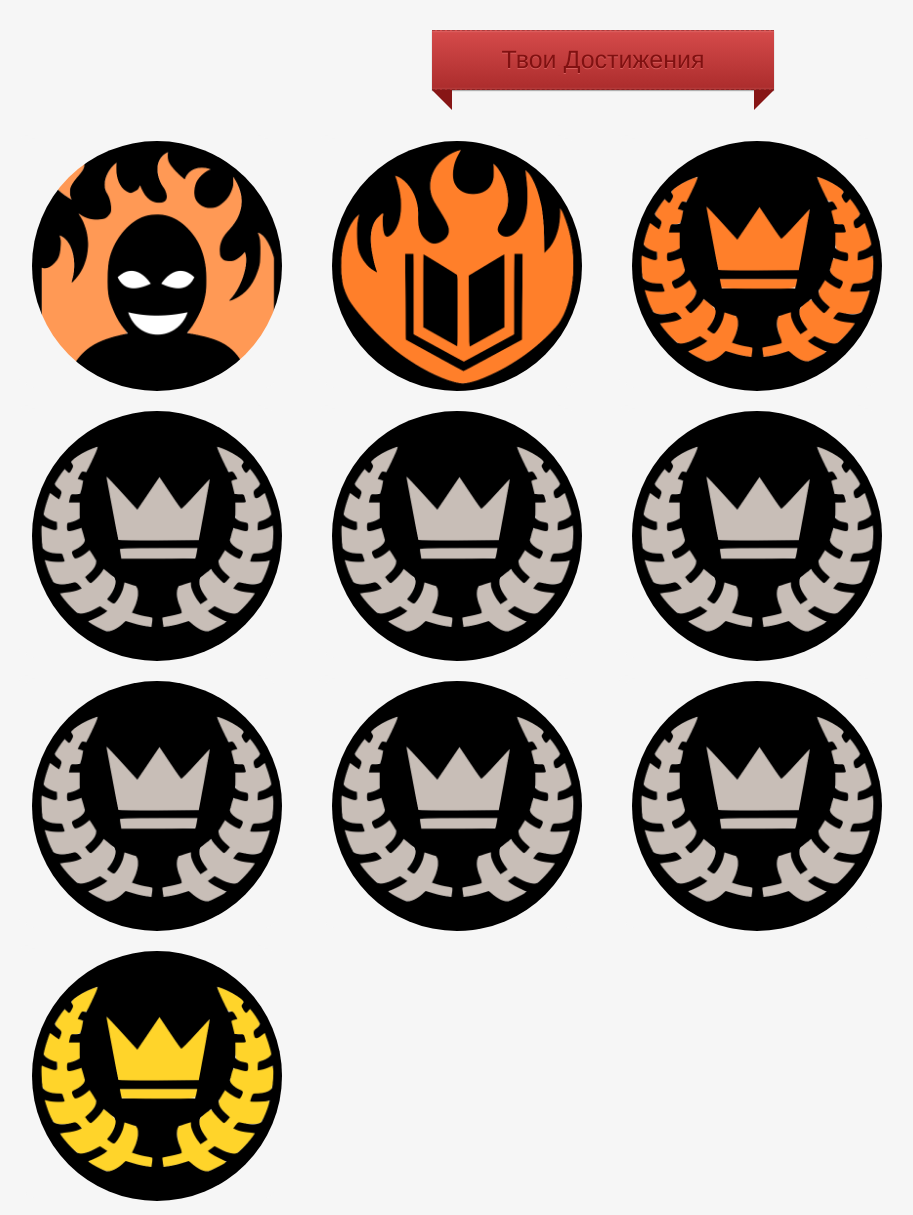
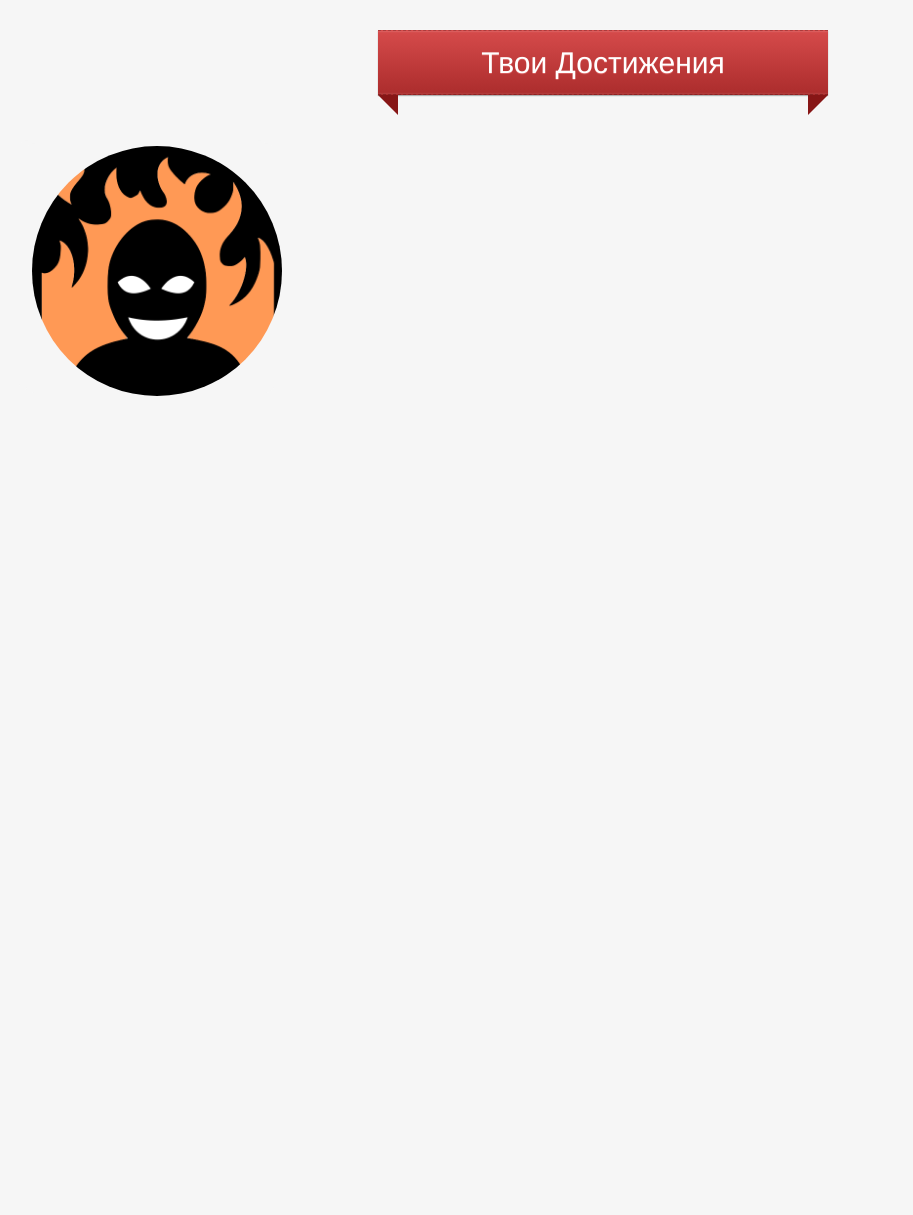
Before and after one commit to ordian/AUchievement, a Django app: template Web/Web/templates/Achievement/achievements.html in a window 1280 px wide. Shown: the part 80-1295 px from the top of the page, without its empty margins (37-950 px from the left). After the commit the page ends 476 px from the top, so only its background shows below. Run offline with Django 3.2, Linux system fonts and the light colour scheme; the template is opened without the code that fills it: most values are stand-ins (such as "Sample title", 1, 10 or a date in 2020); some libraries are stand-ins or nearby versions.

Commit message:
Achievements

```diff
--- a/Web/Achievement/models.py
+++ b/Web/Achievement/models.py
@@ -23,6 +23,8 @@
 class Achievement(models.Model):
     code = models.CharField(max_length=100)
     description = models.CharField(max_length=500)
+    name = models.CharField(max_length=100)
+    image = models.CharField(max_length=1000)
 
 
 class AchievedAchievement(models.Model):
--- a/Web/Web/static/css/app.css
+++ b/Web/Web/static/css/app.css
@@ -192,7 +192,7 @@
 /* RIBBON (generated http://livetools.uiparade.com/ribbon-builder.html) */
 
 .ribbon {
-  width: 342px;
+  width: 450px;
   position: relative;
   margin-left: auto;
   margin-right: auto;
@@ -213,8 +213,8 @@
   font-family: 'Helvetica Neue',Helvetica, sans-serif;
 }
 .ribbon h1 {
-  font-size: 25px!important;
-  color: #801111;
+  font-size: 30px!important;
+  color: #FFF;
   text-shadow: #d65c5c 0 1px 0;
   margin:0px;
   padding: 15px 10px;
--- a/Web/Web/templates/Achievement/achievements.html
+++ b/Web/Web/templates/Achievement/achievements.html
@@ -13,115 +13,19 @@
 
   <div class="row badges">
 
+    {% for badge in achievements %}
     <div class="col-md-4 badge">
 
       <div class="badge">
         <img src="{% static "img/pyromaniac.png" %}" class="badge-img img-circle">
-        <div class="badge-title">Pyromaniac<hr></div>
-        <div class="badge-description">100% алгебраических структур</div>
+        <div class="badge-title">{{ badge.code }}<hr></div>
+        <div class="badge-description">{{ badge.description }}</div>
 
       </div>
 
     </div>
+    {% endfor %}
 
-    <div class="col-md-4 badge">
-
-      <div class="badge">
-        <img src="{% static "img/burning-book.png" %}" class="badge-img img-circle">
-        <div class="badge-title">Burning book<hr></div>
-        <div class="badge-description">80% алгебраических структур</div>
-
-      </div>
-
-    </div>
-
-    <div class="col-md-4 badge">
-
-      <div class="badge">
-        <img src="{% static "img/crown-bronze.png" %}" class="badge-img img-circle">
-        <div class="badge-title">Bronze Final<hr></div>
-        <div class="badge-description">50% Overall</div>
-
-      </div>
-
-    </div>
-
-    <div class="col-md-4 badge">
-
-      <div class="badge">
-        <img src="{% static "img/crown-silver.png" %}" class="badge-img img-circle">
-        <div class="badge-title">Silver Final<hr></div>
-        <div class="badge-description">70% Overall</div>
-
-      </div>
-
-    </div>
-
-    <div class="col-md-4 badge">
-
-      <div class="badge">
-        <img src="{% static "img/crown-silver.png" %}" class="badge-img img-circle">
-        <div class="badge-title">Silver Final<hr></div>
-        <div class="badge-description">70% Overall</div>
-
-      </div>
-
-    </div>
-
-    <div class="col-md-4 badge">
-
-      <div class="badge">
-        <img src="{% static "img/crown-silver.png" %}" class="badge-img img-circle">
-        <div class="badge-title">Silver Final<hr></div>
-        <div class="badge-description">70% Overall</div>
-
-      </div>
-
-    </div>
-
-    <div class="col-md-4 badge">
-
-      <div class="badge">
-        <img src="{% static "img/crown-silver.png" %}" class="badge-img img-circle">
-        <div class="badge-title">Silver Final<hr></div>
-        <div class="badge-description">70% Overall</div>
-
-      </div>
-
-    </div>
-
-    <div class="col-md-4 badge">
-
-      <div class="badge">
-        <img src="{% static "img/crown-silver.png" %}" class="badge-img img-circle">
-        <div class="badge-title">Silver Final<hr></div>
-        <div class="badge-description">70% Overall</div>
-
-      </div>
-
-    </div>
-
-    <div class="col-md-4 badge">
-
-      <div class="badge">
-        <img src="{% static "img/crown-silver.png" %}" class="badge-img img-circle">
-        <div class="badge-title">Silver Final<hr></div>
-        <div class="badge-description">70% Overall</div>
-
-      </div>
-
-    </div>
-
-    <div class="col-md-4 badge">
-
-      <div class="badge">
-        <img src="{% static "img/crown-gold.png" %}" class="badge-img img-circle">
-        <div class="badge-title">Gold Final<hr></div>
-        <div class="badge-description">90% Overall</div>
-
-      </div>
-
-    </div>
   </div> <!-- /.row badges -->
 
 
--- a/Web/Web/templates/Achievement/people.html
+++ b/Web/Web/templates/Achievement/people.html
@@ -21,7 +21,7 @@
     <td><span>{{ person.first_name }}</span></td>
 
     <td>
-      <a title="Достижения" href="/achivements/id/{{ person.id }}">
+      <a title="Достижения" href="/achievements/id/{{ person.id }}">
         <i class="fa fa-trophy fa-3x silver"></i>
       </a>
     </td>
--- a/Web/Web/urls.py
+++ b/Web/Web/urls.py
@@ -10,9 +10,9 @@
     # url(r'^blog/', include('blog.urls')),
 
     url(r'^$', 'Achievement.views.dashboard', name='dashboard'),
-    url(r'^achievements/?$', 'Achievement.views.achievements', name='achievements'),
     url(r'^people/?$', 'Achievement.views.people', name='people'),
     url(r'^statistics/id/(?P<id>[0-9]+)$', 'Achievement.views.statistics', name='statistics'),
+    url(r'^achievements/id/(?P<id>[0-9]+)$', 'Achievement.views.achievements', name='achievements'),
 
     url(r'^admin/', include(admin.site.urls)),
 )
```
Also changed, not shown: Web/Achievement/views.py (+10 -3 lines).
